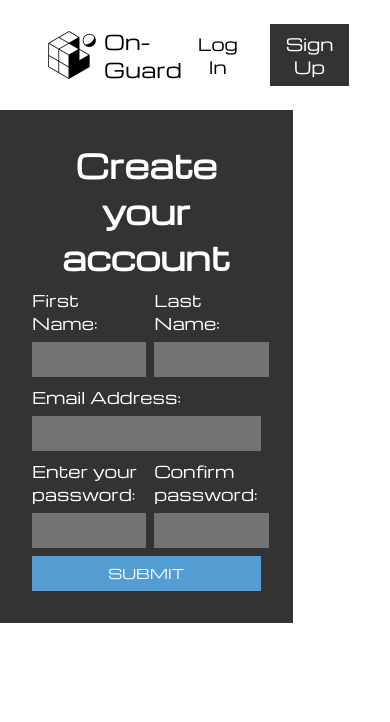
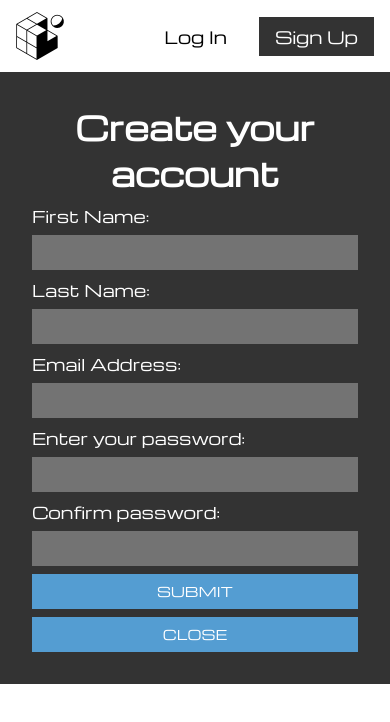
Before and after one commit to riandrei/onguard, a React (Vite) app: page / in a window 390 px wide. Both pictures are taken after a click on the button "Sign Up". Shown: the top 722 px of the page. Built offline with nearby package versions, Linux system fonts and the light colour scheme.

Commit message:
with complete registration form and responsive

```diff
--- a/src/App.jsx
+++ b/src/App.jsx
@@ -1,14 +1,20 @@
 import { BrowserRouter as Router, Routes, Route } from "react-router-dom"
-
+import { useState } from "react"
 import Nav from './components/Nav'
 import Landing from "./pages/Landing"
 
 const App  = ()=> {
+
+  const [navCount, setNavCount] = useState(0)
+  const handleNavClick = (value) => {
+    setNavCount(value)
+  }
+
   return (
     <div>
       <Router>
         <Routes>
-            <Route path="/" element={<Landing />}/>
+            <Route path="/" element={<Landing navCount={navCount} handleNavClick={handleNavClick} />}/>
         </Routes>
       </Router>
     </div>
--- a/src/components/Nav.jsx
+++ b/src/components/Nav.jsx
@@ -6,7 +6,7 @@ import styles from '../css/Nav.module.css'
 import Logo from '../assets/MainLogo.png'
 import Miko from '../assets/Miko.jpg'
 
-const Nav = () => {
+const Nav = ({navCount, handleNavClick}) => {
 
     const [isLogin, setIsLogin] = useState(true)
 
@@ -21,7 +21,7 @@ const Nav = () => {
                 isLogin ? (
                     <div className={styles.Details}>
                         <button>Log In</button>
-                        <button>Sign Up</button>
+                        <button onClick={() => handleNavClick(1)}>Sign Up</button>
                     </div>
                 ): (
                     <div className={styles.Name}>
--- a/src/components/Signup.jsx
+++ b/src/components/Signup.jsx
@@ -1,6 +1,6 @@
 import styles from '../css/Signup.module.css'
 
-const Signup = () => {
+const Signup = ({navCount, handleNavClick}) => {
     return(
         <div className={styles.Signup}>
             <h1>Create your account</h1>
@@ -32,6 +32,7 @@ const Signup = () => {
                 </div>
             </div>
             <button>SUBMIT</button>
+            <button onClick={() => handleNavClick(0)} className={styles.Close}>CLOSE</button>
 
         </div>
     )
--- a/src/css/Nav.module.css
+++ b/src/css/Nav.module.css
@@ -43,3 +43,12 @@
 .Name span{
     font-size: 100%;
 }
+
+@media(max-width:431px){
+    .Nav{
+        padding:.75rem 1rem;
+    }
+    .Logo span{
+        display: none;
+    }
+}
--- a/src/css/Signup.module.css
+++ b/src/css/Signup.module.css
@@ -1,14 +1,29 @@
 @import url('https://fonts.googleapis.com/css2?family=Michroma&display=swap');
 .Signup{
     background-color: #333;
-    width: 75%;
-    height: 60%;
+    width: 100%;
+    height: fit-content;
     font-family: 'Michroma';
     padding:2rem;
 
     display: flex;
     flex-direction: column;
     gap:.5rem;
+    filter: blur(10px);
+    opacity: 0;
+    transform: translateY(-5rem);
+    position: fixed;
+    margin: 0 auto;
+    animation:Popup 1000ms ease forwards;
+}
+
+@keyframes Popup{
+    from{}
+    to{
+        filter: blur(0);
+        opacity: 1;
+        transform: translate(0);
+    }
 }
 .Signup h1{
     color:#fff;
@@ -47,3 +62,12 @@
     text-align: center;
     font-family: 'Michroma';
 }
+@media(max-width:431px){
+    .Fname, .Lname{
+        width:100%;
+    }
+    .Fullname{
+        display: flex;
+        flex-direction: column;
+    }
+}
--- a/src/pages/Landing.jsx
+++ b/src/pages/Landing.jsx
@@ -3,12 +3,14 @@ import styles from '../css/Landing.module.css'
 import Nav from '../components/Nav'
 import Signup from '../components/Signup'
 
-const Landing = () => {
+const Landing = ({handleNavClick, navCount}) => {
     return(
         <div className={styles.Landing}>
-            <Nav />
+            <Nav navCount={navCount} handleNavClick={handleNavClick} />
 
-            <Signup />
+            {
+                navCount === 1 && <Signup navCount={navCount} handleNavClick={handleNavClick} />
+            }
         </div>
     )
 }
```
